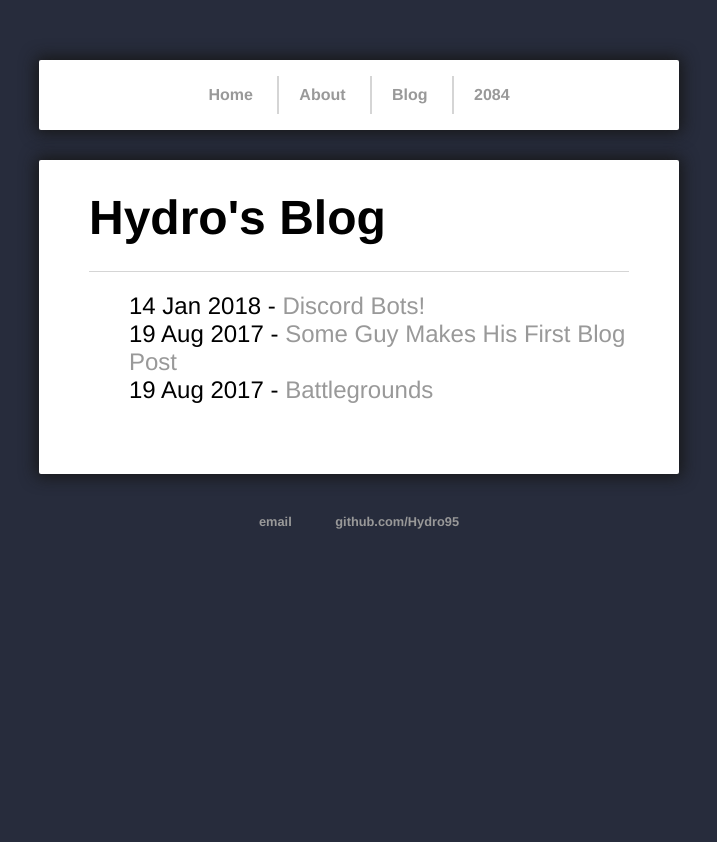
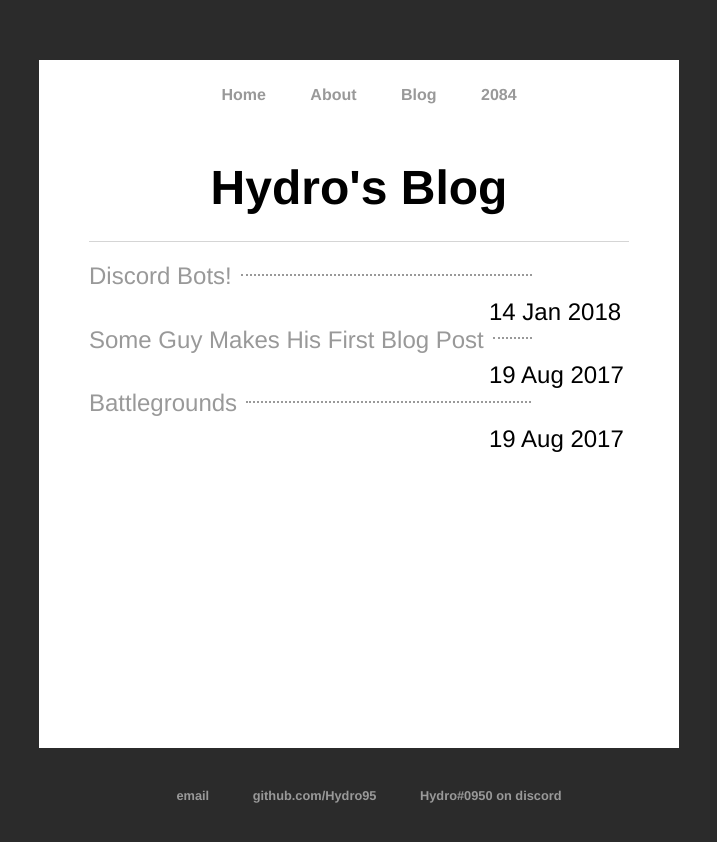
Before and after one commit to Hydro95/Hydro95.github.io, a Jekyll site: the page built from blog/index.html, in a window 1280 px wide. Shown: the top 842 px of the page, without its empty margins (281-998 px from the left). Built offline with Jekyll 4.4.1, drawn with Linux system fonts in a browser that asks for light colours.

Commit message:
updating and refreshing to modernize things, first pass

```diff
--- a/_layouts/default.html
+++ b/_layouts/default.html
@@ -24,11 +24,13 @@
 
 			{{ content }}
 
+            <div class="hoverSecret"></div>
 			</div><!-- /.container -->
 			<footer>
 	    		<ul>
 	        		<li><a href="mailto:joshvinge@outlook.com">email</a></li>
 	        		<li><a href="https://github.com/Hydro95">github.com/Hydro95</a></li>
+	        		<li><a href="https://discordapp.com/">Hydro#0950 on discord</a></li>
 				</ul>
 			</footer>
 		</body>
--- a/blog/index.html
+++ b/blog/index.html
@@ -6,6 +6,10 @@ title: Hydro's Blog
   <p class="meta"></p>
 	<ul class="posts">
 	  {% for post in site.categories.blog %}
-	    <li><span>{{ post.date | date_to_string }}</span> - <a href="{{ post.url }}" title="{{ post.title }}">{{ post.title }}</a></li>
+	    <li>
+            <a class="postListTitle" href="{{ post.url }}" title="{{ post.title }}">{{ post.title }}</a>
+            <span class="postListDate">{{ post.date | date_to_string }}</span>
+            <span class="postListLinker"></span>
+        </li>
 	  {% endfor %}
 	</ul>
--- a/css/main.css
+++ b/css/main.css
@@ -2,43 +2,83 @@ body {
     font-family:'Helvetica', 'Arial', 'Sans-Serif';
     margin: 60px auto;
     width: 50%;
-    background-color: #272c3c;
+    /* background-color: #272c3c; */
+    background-color: #2b2b2b;
 }
 
 nav {
     background-color: #fff;
-  border-radius: 2px;
-  box-shadow: 0px 0px 16px 3px #171717;
-  padding-left: 10px;
-  padding-right: 10px;
-  padding-top: 1px;
-  padding-bottom:1px;
+    padding: 1px 10px;
     margin: 30px auto;
+    margin-bottom: 0px;
 }
 
 nav ul, footer ul {
     font-family:'Helvetica', 'Arial', 'Sans-Serif';
-    padding-top: 10px;
-    padding-bottom: 10px;
+    padding: 10px 0;
+    padding-left: 20px;
     list-style: none;
     font-weight: bold;
-    padding-left: 0px;
     margin: 0px;
     text-align: center;
 }
 
 nav ul li, footer ul li {
-  border-left-style: solid;
-  border-left-color: #d5d5d5;
-  border-left-width: 2px;
+    border-left: none;
     text-align: center;
-  margin-top: 5px;
-  margin-bottom: 5px;
-  padding-top: 10px;
-  padding-bottom: 10px;
+    margin: 5px 20px;
+    margin-left: 0;
+    padding: 10px 20px;
+    padding-right: 0;
     display: inline-block;
-  margin-right: 20px;
-  padding-left: 20px;
+}
+
+.postListDate {
+    float: right;
+    width: 140px;
+}
+
+.postListTitle {
+    overflow: hidden;
+    white-space: nowrap;
+    width: 82%;
+    display: inline-block;
+}
+
+.postListTitle::after {
+    padding-left: 2%;
+    vertical-align: middle;
+    color: #fff;
+    border-top: 2px dotted #999999;
+    position: relative;
+    top: 12px;
+    margin-left: 2%;
+    content: '.....................................................................................................................................';
+}
+
+.postListLinker {
+    border-bottom: 1px dotted #aaaaaa;
+    overflow: hidden;
+}
+
+.hoverSecret {
+    overflow: hidden;
+    position: absolute;
+    bottom: -81px;
+    width: 100px;
+    height: 80px;
+    background-size: contain;
+    background-repeat: no-repeat;
+    background-image: url('/assets/images/frogthink.png');
+    background-position: bottom;
+    padding-top: 20px;
+    left: 0;
+    transition: 0.3s;
+
+}
+
+.hoverSecret:hover {
+    bottom: 0;
 }
 
 nav ul li:first-child {
@@ -49,25 +89,20 @@ nav ul li:first-child {
     margin: 30px auto;
     width: 350px;
     height: 350px;
-
 }
 
 .container {
     background: #fff;
-  border-radius: 2px;
-  box-shadow: 0px 0px 16px 3px #171717;
-  padding-left: 50px;
-  padding-right: 50px;
-  padding-top: 30px;
-  padding-bottom: 30px;
-
+    padding: 30px 50px;
+    min-height: 62vh;
+    position: relative;
+    overflow: hidden;
 }
 
 .spotifylist li {
     list-style: none;
     display: inline-block;
-  margin-left: 40px;
-  margin-right: 40px;
+    margin: 0px 40px;
 }
 
 .spotifylist li iframe {
@@ -94,23 +129,19 @@ a:hover {
 h1 {
     font-size: 3em;
     font-family:'Helvetica', 'Arial', 'Sans-Serif';
-    margin-top: 0px;
-    margin-bottom: 0px;
+    margin: 0px auto;
+    text-align: center;
 }
 
 h2, h3, h4, h5, h6 {
-  border-left-width: 4px;
-  border-left-color: #ff3737;
-  border-left-style: solid;
+    border-left: 4px solid #ff3737;
     padding-left: 16px;
 }
 
 p {
     font-size: 1.1em;
     line-height: 1.4em;
-    margin-top: 10px;
-    margin-bottom: 10px;
-    /*color: #333;*/
+    margin: 10px auto;
 }
 
 footer {
@@ -125,6 +156,7 @@ footer ul li {
 ul.posts {
     margin: 20px auto 40px;
     font-size: 1.5em;
+    padding-left: 0px;
 }
 
 ul.posts li {
@@ -133,12 +165,9 @@ ul.posts li {
 
 div.post li, ul.styled li {
     list-style: none;
-  border-left-width: 2px;
-  border-left-color: #ff3737;
-  border-left-style: solid;
+    border-left: 2px solid #ff3737;
     padding-left: 16px;
-  margin-top: 4px;
-  margin-bottom: 4px;
+    margin: 4px auto;
     font-size: 1.1em;
 }
 
@@ -169,7 +198,6 @@ pre {
     border-radius: 3px;
     padding: 5px;
     display: block;
-  white-space: pre;
     white-space: pre-wrap;
     line-height: 140%;
 }
@@ -178,7 +206,6 @@ code {
     background-color: #dddddd;
     border-radius: 3px;
     padding: 3px;
-  white-space: pre;
     white-space: pre-wrap;
     line-height: 140%;
 }
--- a/index.html
+++ b/index.html
@@ -18,6 +22,6 @@ title: Hydro's Blog
 
   <p>If Discord isn't your jam, you can shoot me off an email at the address linked at the bottom of the page and I'll respond as soon as I can. I check my email very often.</p>
   <p>Hope to hear from you soon!</p>
-
+    -->
 
 </div><!-- /.blurb -->
```
Also changed, not shown: other parts of index.html (+4 -0 lines), assets/images/frogthink.png (added). Lines whose indentation alone changed are shown as unchanged.
